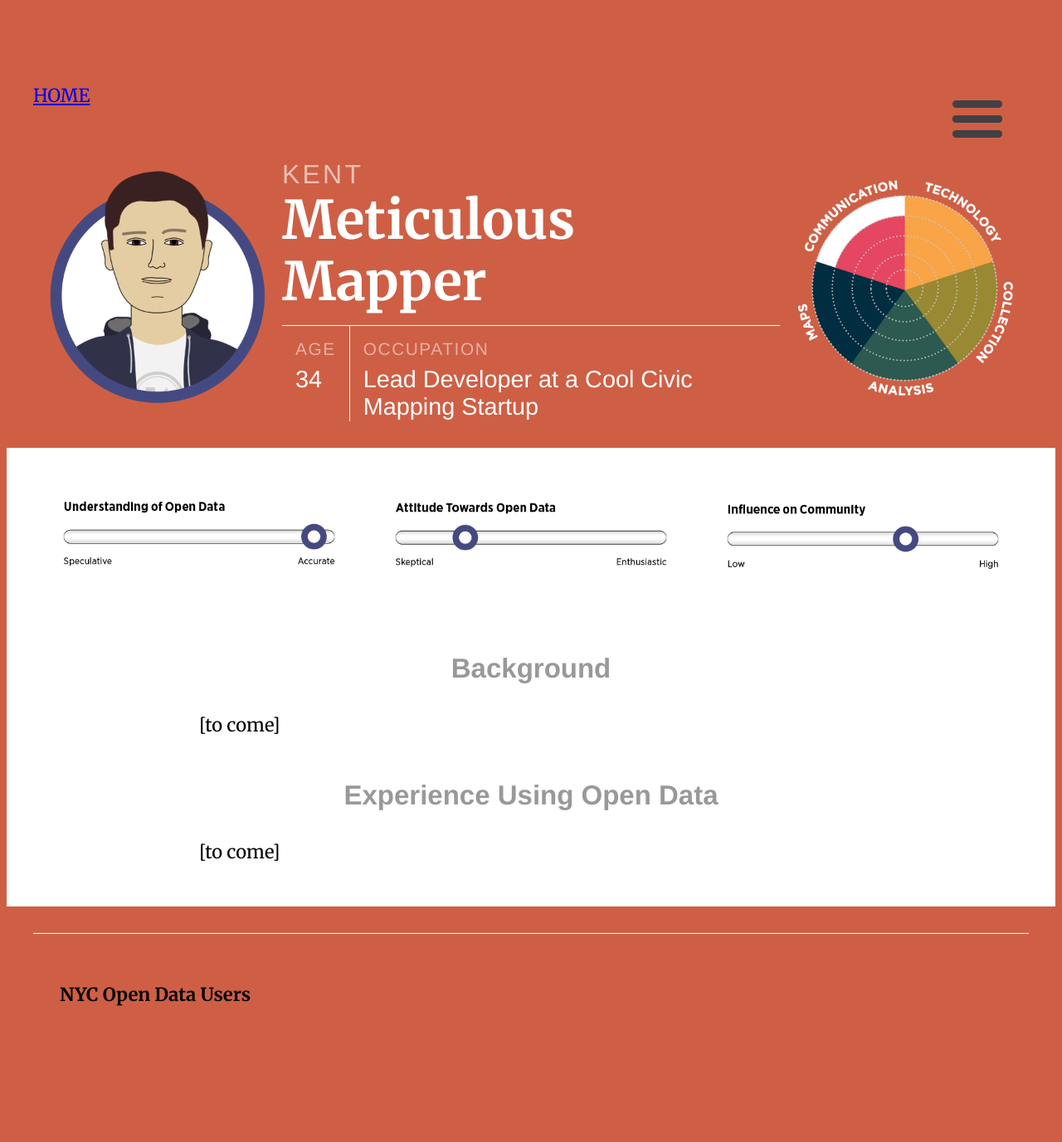
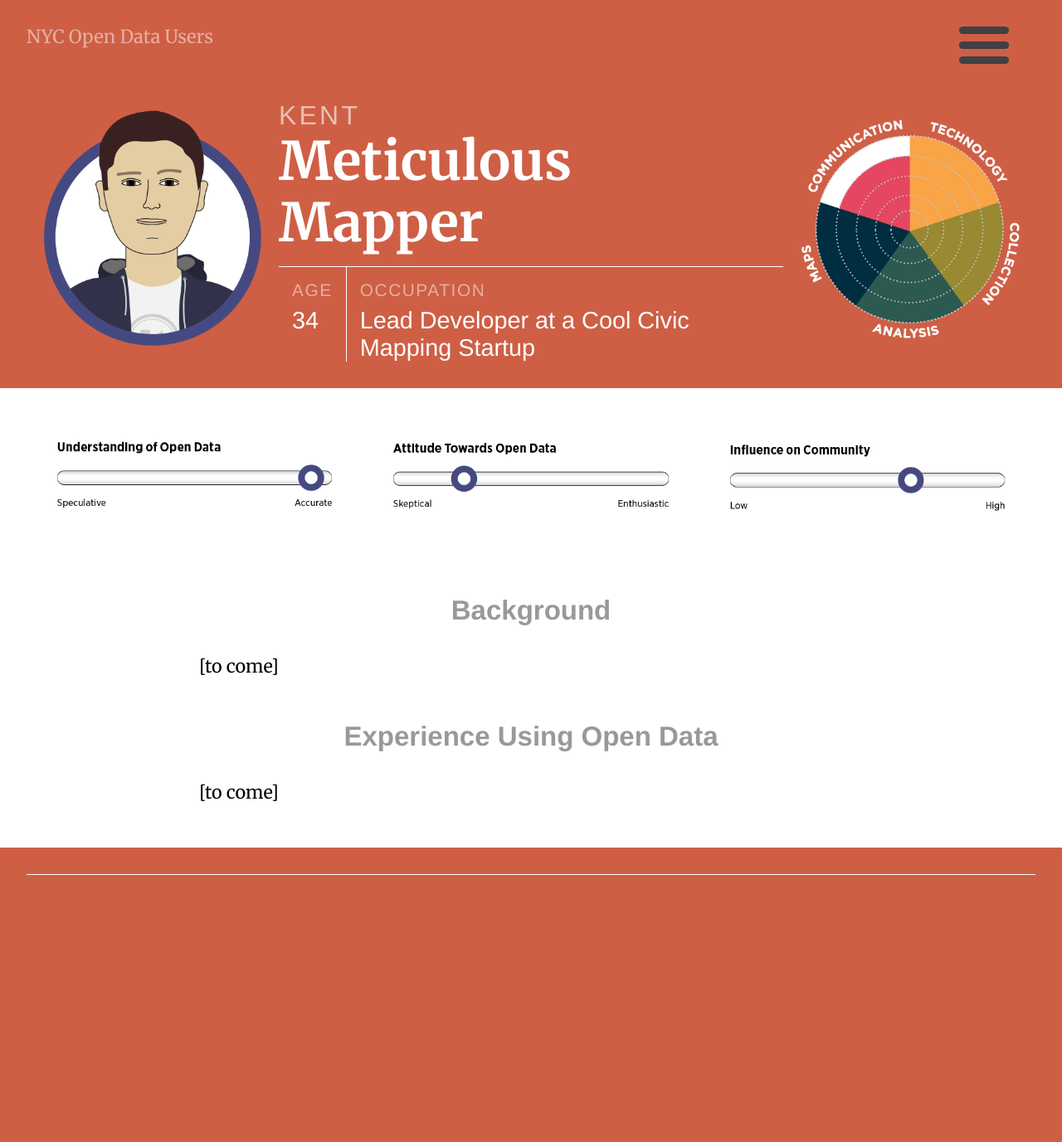
Before and after one commit to MODA-NYC/OpenDataPersonas, a Jekyll site: the page built from meticulous-mapper/index.md, in a window 1280 px wide. Shown: the whole page at 83% size. Built offline with Jekyll 4.4.1, drawn with Linux system fonts in a browser that asks for light colours; nearby versions of some CDN libraries; after the commit the page ends 1151 px from its top, so only the background shows below that.

Commit message:
Added "logo"

```diff
--- a/_includes/footer.html
+++ b/_includes/footer.html
@@ -1,8 +1,6 @@
 <footer class="contentWrapper">
 
-  <h4 class="footer-heading">{{ site.title }}</h4>
 
-  <p>{{ site.description }}</p>
 
 </footer>
 
--- a/_includes/header.html
+++ b/_includes/header.html
@@ -1,3 +1,3 @@
 <header class="contentWrapper">
-<a href="{{ site.baseurl}}/">HOME</a>
+<a class="logo" href="{{ site.baseurl}}/">{{ site.title }}</a>
 </header>
--- a/css/main.scss
+++ b/css/main.scss
@@ -16,10 +16,16 @@ body {
   background: $red;
   font-size: 22px;
   font-family: $serif;
+  margin: 0;
+  padding: 0;
 }
 
 .contentWrapper {
   padding: $wrapperPad;
+
+  @include breakpoint(mobile) {
+    padding: 1rem;
+  }
 }
 
 img {
@@ -34,6 +40,12 @@ footer {
 
 // Navigation Styles
 
+.logo {
+  color: $white;
+  text-decoration: none;
+  opacity: .5;
+}
+
 .site-wrapper {
   position: relative;
   overflow: hidden;
@@ -46,11 +58,11 @@ footer {
   position: relative;
   transform: translateX(0);
   transition: .3s ease all;
-  padding: 5% 0; /* Temp: Just spacing. */
 }
 
 .site-menu {
   width: 300px;
+  height: 100%;
   height: 100%;
   position: absolute;
   top: 0;
@@ -83,7 +95,7 @@ footer {
   width: 60px;
   height: 45px;
   position: relative;
-  margin: 50px auto;
+  margin: 2rem 0;
   transform: rotate(0deg);
   transition: .5s ease-in-out;
   cursor: pointer;
@@ -153,6 +165,11 @@ p {
   line-height: 1.6;
   margin: 0 auto 1rem;
   max-width: 50rem;
+  font-size: 1.35rem;
+
+  @include breakpoint(mobile) {
+    font-size: 1.1rem;
+  }
 }
 
 blockquote {
@@ -206,6 +223,10 @@ blockquote {
   align-items: center;
   color: $white;
 
+  @include breakpoint(tablet) {
+    align-items: flex-start;
+  }
+
   @include breakpoint(mobile) {
     flex-direction: column;
   }
@@ -217,6 +238,10 @@ blockquote {
 
 .personaTitle__textWrap {
   flex: 4;
+
+  @include breakpoint(tablet) {
+    flex: 3;
+  }
 }
 
 .personaTitle__textWrap__name {
@@ -236,6 +261,10 @@ blockquote {
   display: block;
   font-weight: 800;
   font-size: 4rem;
+
+  @include breakpoint(tablet) {
+    font-size: 3rem;
+  }
 
   @include breakpoint(mobile) {
     font-size: 2.5rem;
@@ -270,11 +299,19 @@ blockquote {
   opacity: .5;
   letter-spacing: .1rem;
   margin-bottom: .5rem;
+
+  @include breakpoint(tablet) {
+    font-size: .8rem;
+  }
 }
 
 .detail__content {
   display: block;
   font-size: 1.8rem;
+
+  @include breakpoint(tablet) {
+    font-size: 1.2rem;
+  }
 }
 
 .slideWrap {
@@ -289,6 +326,14 @@ blockquote {
   flex: 1;
   padding: 2rem;
 
+  @include breakpoint(tablet) {
+    padding: 1rem;
+  }
+
+  @include breakpoint(mobile) {
+    padding: 0;
+  }
+
   img {
     margin: 0 auto;
     display: block;
```
Also changed, not shown: 9 other files.
